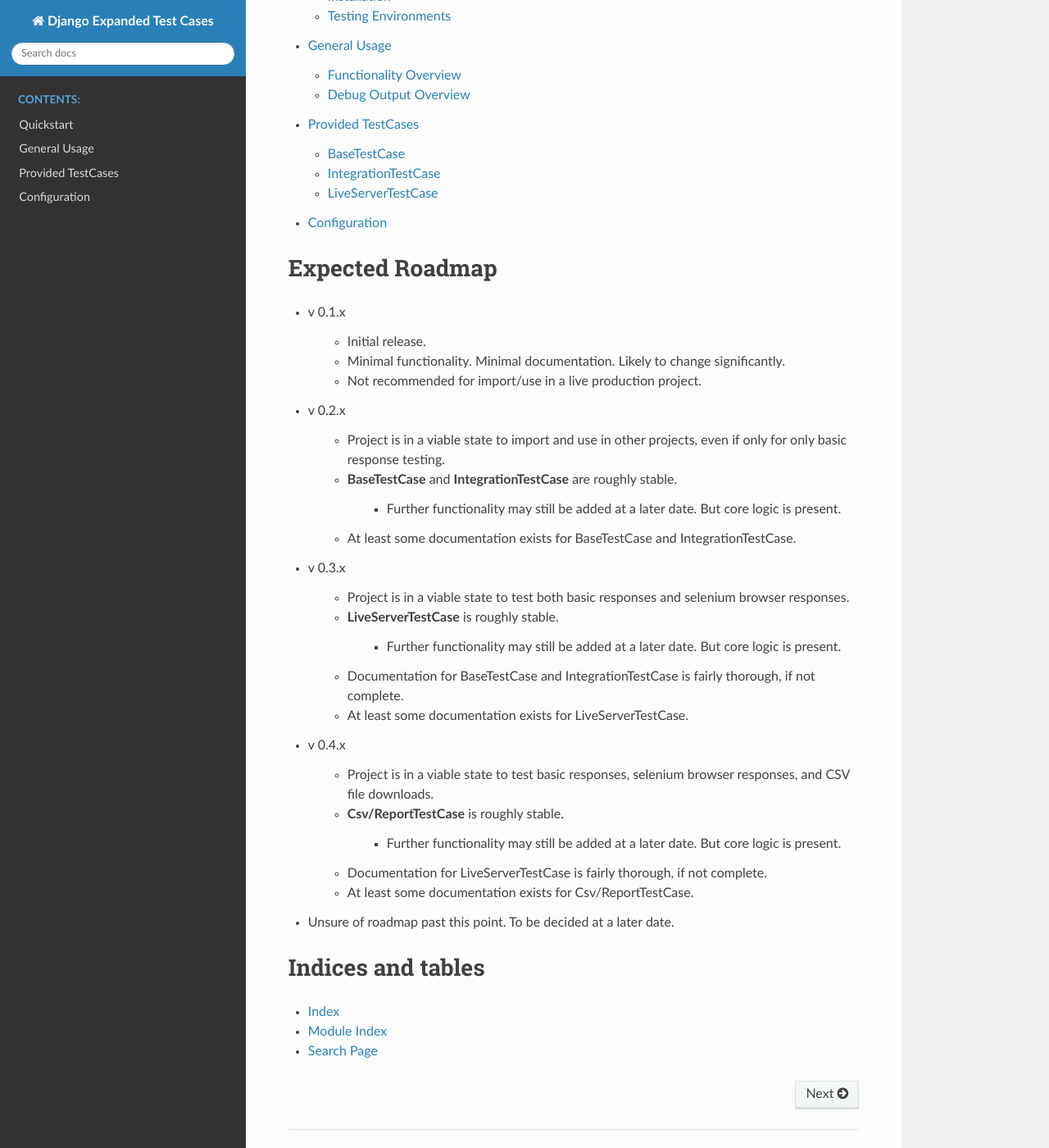
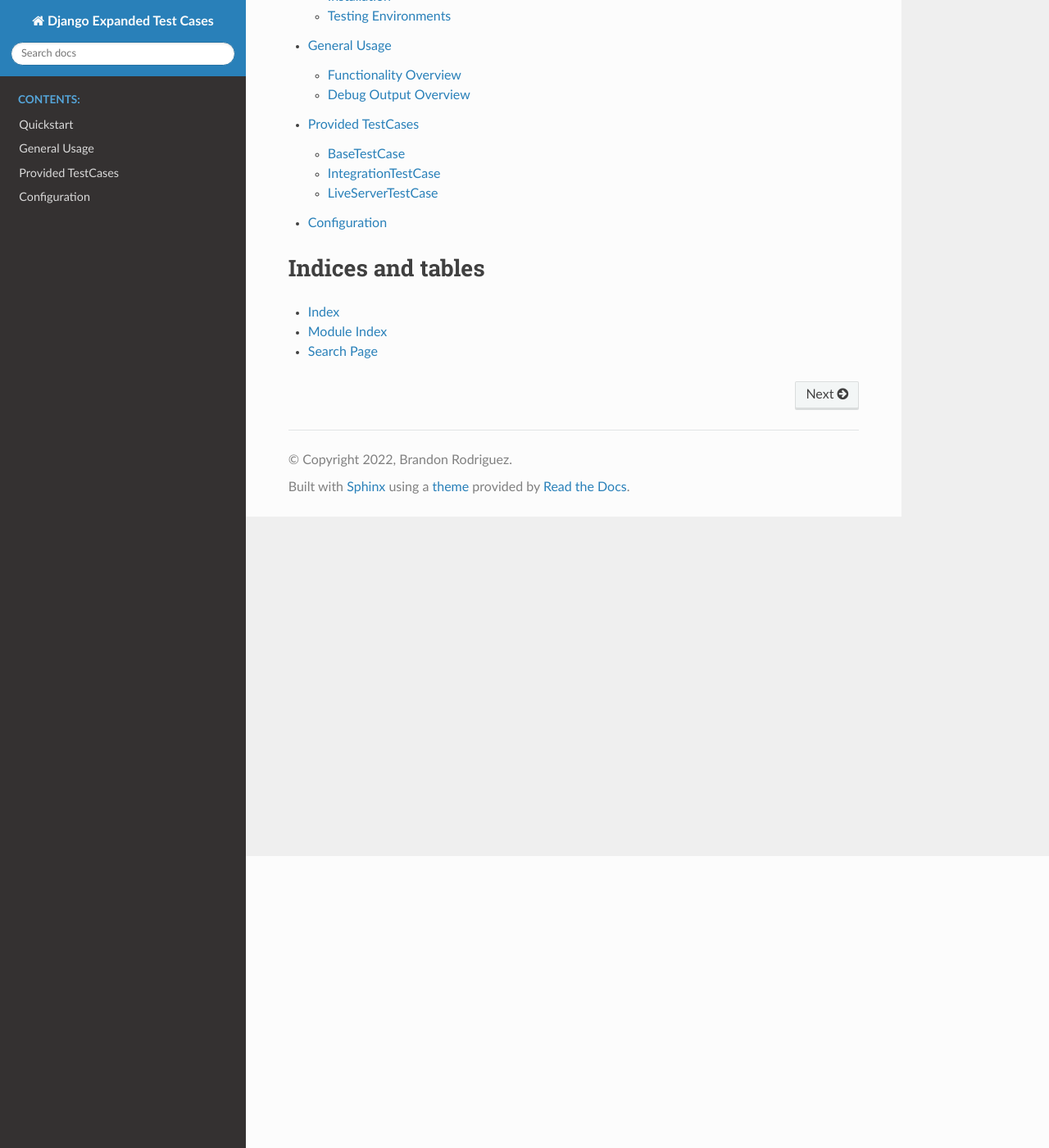
Before and after one commit to brodriguez8774/django-expanded-test-cases, a Sphinx documentation site: the page built from docs/source/index.rst, in a window 1280 px wide and 1400 px high, scrolled down 356 px. Shown: the whole window at 82% size. Built offline with Sphinx 7.4.7 and the Read the Docs theme 2.0.0, drawn with Linux system fonts in a browser that asks for light colours.

Commit message:
Create roadmap and history docs pages

```diff
--- a/docs/source/index.rst
+++ b/docs/source/index.rst
@@ -22,56 +22,6 @@ functionality.
    configuration
 
 
-Expected Roadmap
-================
-
-* v 0.1.x
-
-    * Initial release.
-    * Minimal functionality. Minimal documentation. Likely to change
-      significantly.
-    * Not recommended for import/use in a live production project.
-
-* v 0.2.x
-
-    * Project is in a viable state to import and use in other projects, even if
-      only for only basic response testing.
-    * **BaseTestCase** and **IntegrationTestCase** are roughly stable.
-
-        * Further functionality may still be added at a later date. But core
-          logic is present.
-
-    * At least some documentation exists for BaseTestCase and IntegrationTestCase.
-
-* v 0.3.x
-
-    * Project is in a viable state to test both basic responses and selenium
-      browser responses.
-    * **LiveServerTestCase** is roughly stable.
-
-        * Further functionality may still be added at a later date. But core
-          logic is present.
-
-    * Documentation for BaseTestCase and IntegrationTestCase is fairly thorough,
-      if not complete.
-    * At least some documentation exists for LiveServerTestCase.
-
-
-* v 0.4.x
-
-    * Project is in a viable state to test basic responses, selenium browser
-      responses, and CSV file downloads.
-    * **Csv/ReportTestCase** is roughly stable.
-
-        * Further functionality may still be added at a later date. But core
-          logic is present.
-
-    * Documentation for LiveServerTestCase is fairly thorough, if not complete.
-    * At least some documentation exists for Csv/ReportTestCase.
-
-* Unsure of roadmap past this point. To be decided at a later date.
-
-
 Indices and tables
 ==================
 
```
Also changed, not shown: docs/source/roadmap.rst (added, +43 -0 lines), docs/source/version_history.rst (added, +21 -0 lines).
